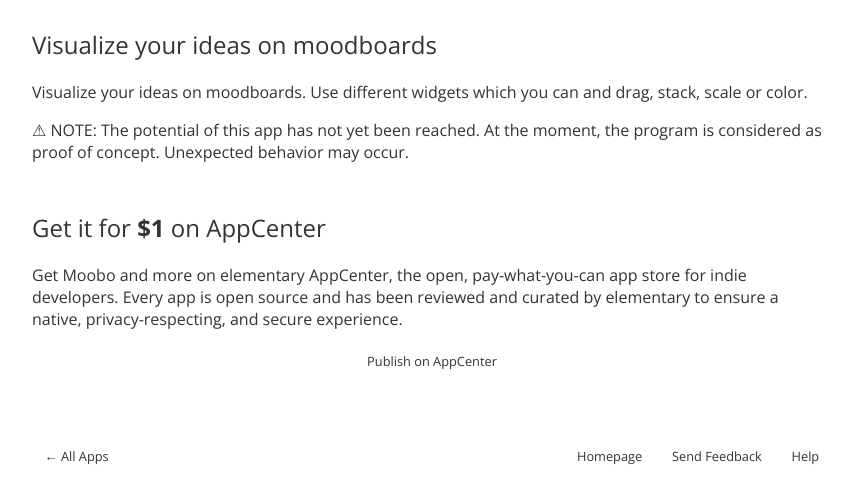
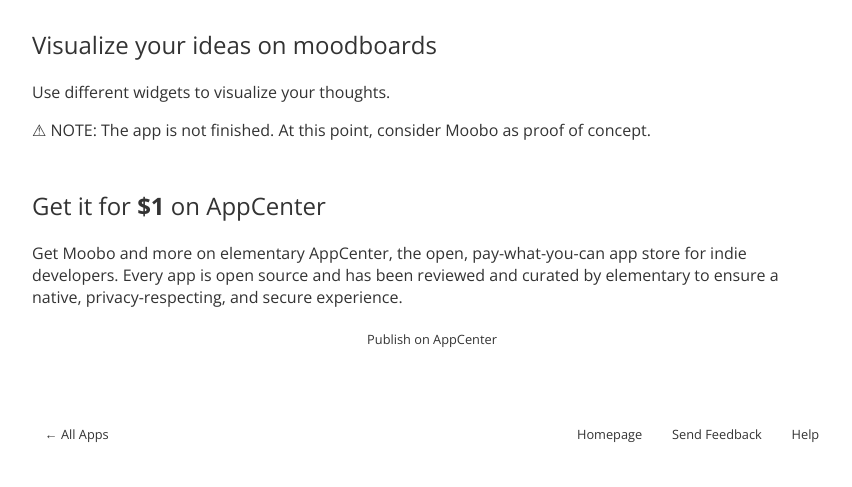
Before and after one commit to elementary/appcenter-web, a Jekyll site: the page built from _apps/com.github.brain_child.moobo.md, in a window 1280 px wide. Shown: the part 448-935 px from the top of the page, without its empty margins (208-1060 px from the left). Built offline with Jekyll 4.4.1, drawn with Linux system fonts in a browser that asks for light colours; nearby versions of some CDN libraries; after the commit the page ends 913 px from its top, so only the background shows below that.

Commit message:
Automatic update of data

```diff
--- a/_apps/com.github.brain_child.moobo.md
+++ b/_apps/com.github.brain_child.moobo.md
@@ -21,5 +21,5 @@ releases:
 redirect_from: /com.github.brain_child.moobo.desktop/
 ---
 
-<p>Visualize your ideas on moodboards. Use different widgets which you can and drag, stack, scale or color.</p>
-<p>⚠ NOTE: The potential of this app has not yet been reached. At the moment, the program is considered as proof of concept. Unexpected behavior may occur.</p>
+<p>Use different widgets to visualize your thoughts.</p>
+<p>⚠ NOTE: The app is not finished. At this point, consider Moobo as proof of concept.</p>
```
